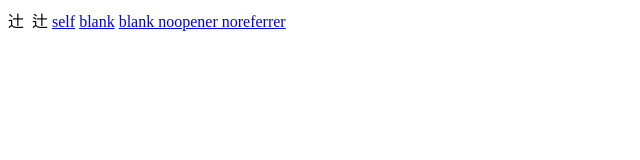
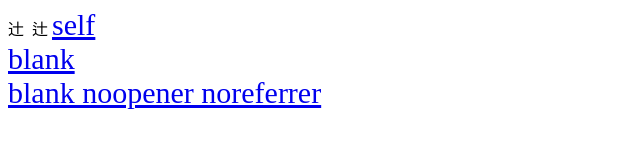
Before and after one commit to W-Kentaro/meta_demo, a plain HTML site: page index.html in a window 1280 px wide. Shown: the whole page, without its empty margins (0-640 px from the left). Drawn offline with Linux system fonts and the light colour scheme.

Commit message:
Update index.html

```diff
--- a/index.html
+++ b/index.html
@@ -28,9 +28,17 @@
 <body>
 &#36795;&#xE0100; 󠄀 辻
 
-<a href="https://social-plugins.line.me/lineit/share?url=https%3A%2F%2Fw-kentaro.github.io%2Fmeta_demo%2F">self</a>
+
+<style>
+  a{
+    font-size: 30px;
+  }
+</style>
+
+<a href="https://social-plugins.line.me/lineit/share?url=https%3A%2F%2Fw-kentaro.github.io%2Fmeta_demo%2F">self</a> <br>
 <a href="https://social-plugins.line.me/lineit/share?url=https%3A%2F%2Fw-kentaro.github.io%2Fmeta_demo%2F" target="_blank">blank</a>
-<a href="https://social-plugins.line.me/lineit/share?url=https%3A%2F%2Fw-kentaro.github.io%2Fmeta_demo%2F" target="_blank" rel="noopener noreferrer">blank noopener noreferrer</a>
+<br>
+<a href="https://social-plugins.line.me/lineit/share?url=https%3A%2F%2Fw-kentaro.github.io%2Fmeta_demo%2F" target="_blank" rel="noopener noreferrer">blank noopener noreferrer</a><br>
 
 </body>
 </html>
```
